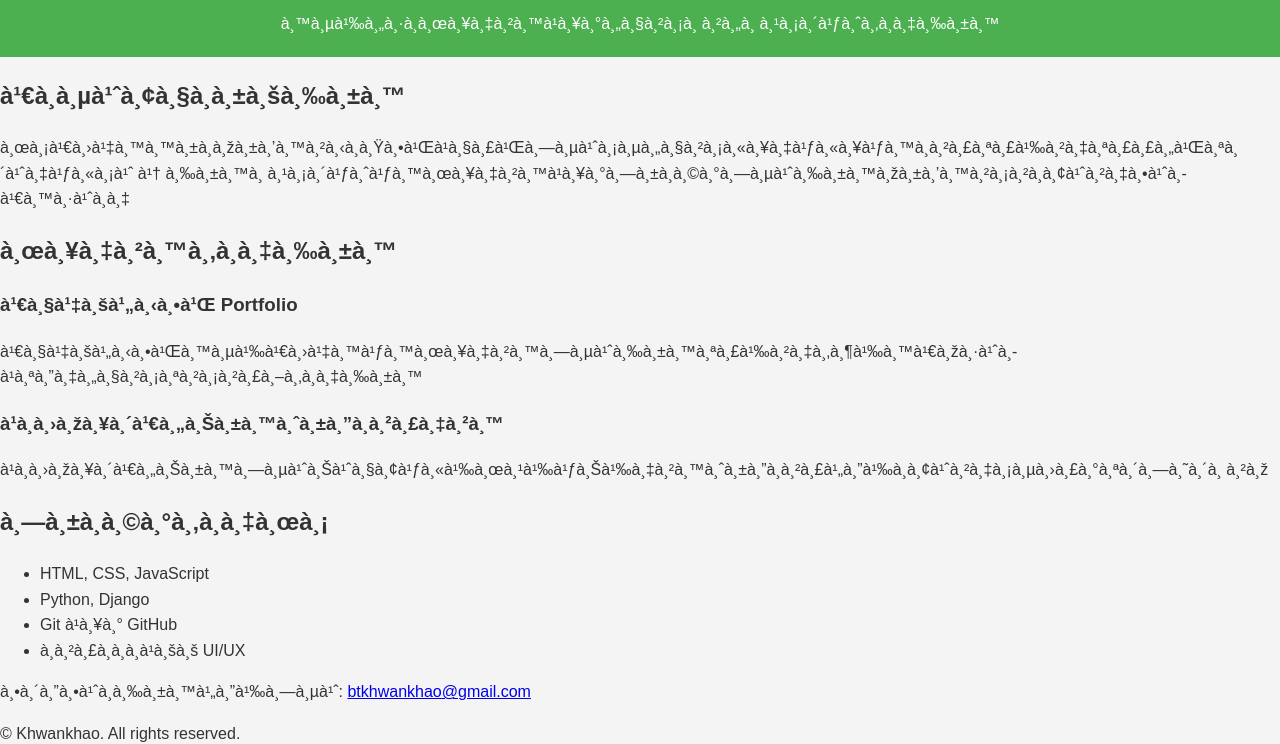
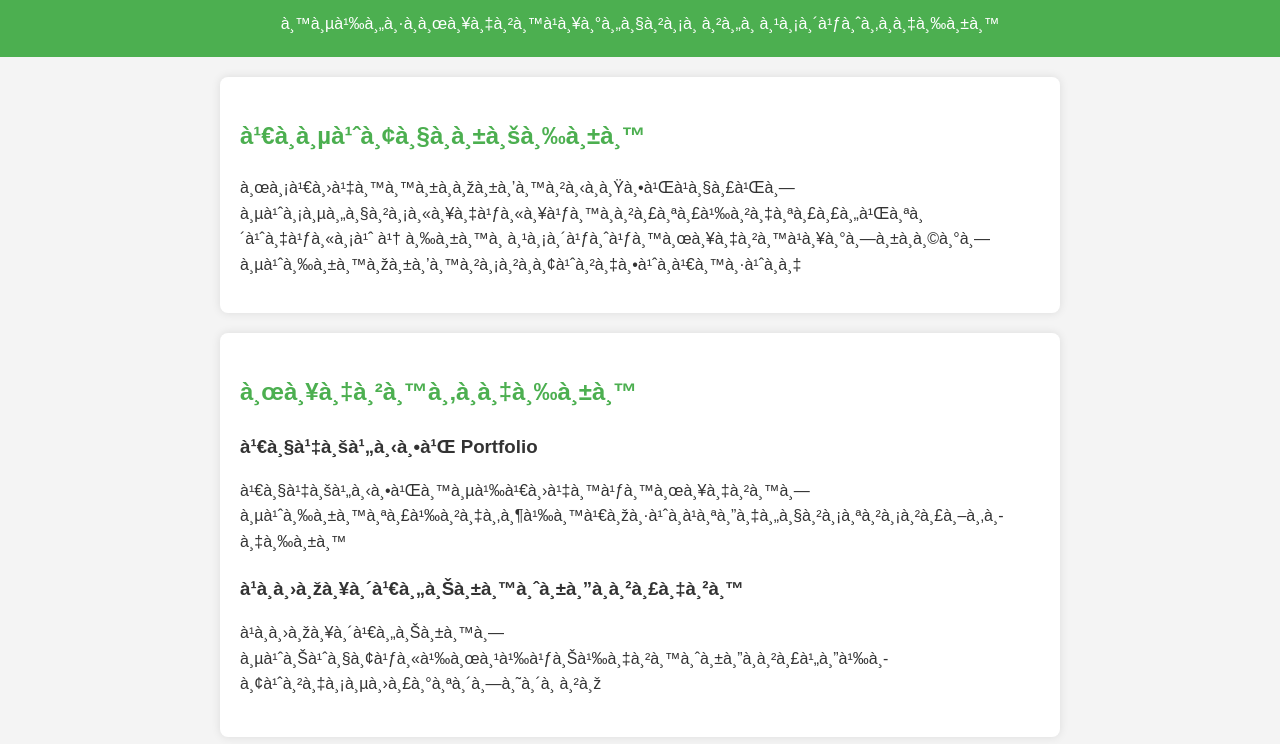
Before and after one commit to btkhwankhao-debug/btkhwankhao-debug.githb.io, a plain HTML site: page index.html in a window 1280 px wide. Shown: the part 65-809 px from the top of the page. Drawn offline with Linux system fonts and the light colour scheme; a script that the page names is missing.

Commit message:
Update Style.css

```diff
--- a/Style.css
+++ b/Style.css
@@ -19,3 +19,31 @@ body {
   header p {
     margin: 5px 0 0;
   }
+section {
+  padding: 20px;
+  margin: 20px auto;
+  max-width: 800px;
+  background: white;
+  border-radius: 8px;
+  box-shadow: 0 0 10px rgba(0, 0, 0, 0.1);
+}
+  h2 {
+    color: #4CAF50;
+  }
+  .project {
+    margin-bottom: 20px;
+  }
+
+  .project h3 {
+    margin: 0 0 10px;
+    color: #333;
+  }
+  ul {
+    list-style-type: square;
+    padding-left: 20px;
+  }
+  footer {
+    text-align: center;
+    padding: 10px 0;
+    background: #333;
+    margin-top: 20px;
```
